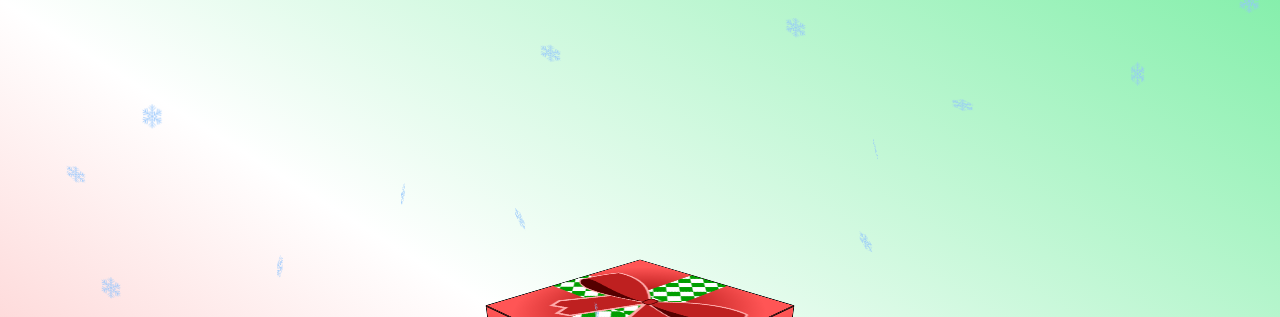
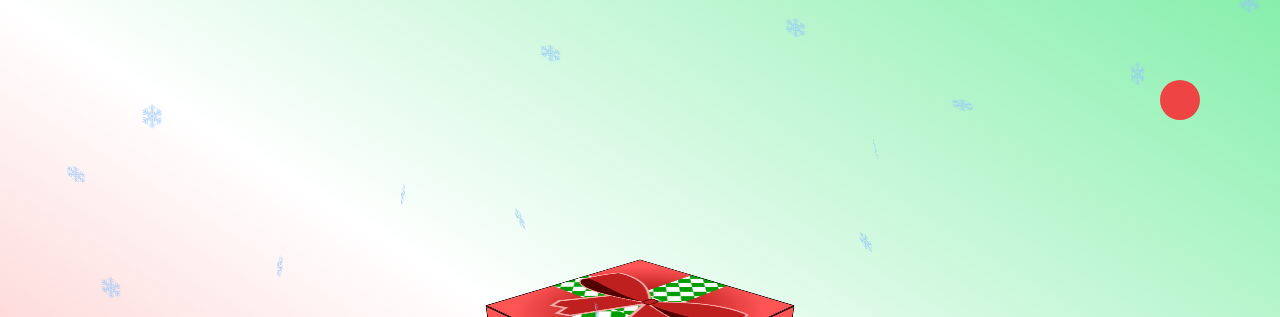
Before and after one commit to jrbarnhart/christmas-2024, a React (Vite) app: page / in a window 1280 px wide. Shown: the top 317 px of the page. Built offline with nearby package versions, Linux system fonts and the light colour scheme.

Commit message:
Add music toggle to app

```diff
--- a/src/App.tsx
+++ b/src/App.tsx
@@ -1,12 +1,15 @@
 import Gift from "./components/gift/Gift";
+import MusicToggle from "./components/music/MusicToggle";
 import OpenGiftButton from "./components/openGiftButton/OpenGiftButton";
 import Snowflakes from "./components/snowflakes/Snowflakes";
 import useAppState from "./hooks/useAppState";
 import useControls from "./hooks/useControls";
+import useMusic from "./hooks/useMusic";
 
 function App() {
   const appState = useAppState();
   const { handleMouseDown, cubeRef } = useControls({ appState });
+  const music = useMusic();
 
   return (
     <main className="bg-gradient-to-tr from-red-300 to-green-300 via-white h-screen w-screen touch-none grid grid-rows-3 grid-cols-3">
@@ -23,6 +26,9 @@ function App() {
       <div className="row-span-full col-span-full pointer-events-none touch-none">
         <Snowflakes />
       </div>
+      <div className="row-start-1 col-start-3 flex justify-end mr-20 mt-20">
+        <MusicToggle appState={appState} music={music} />
+      </div>
     </main>
   );
 }
```
